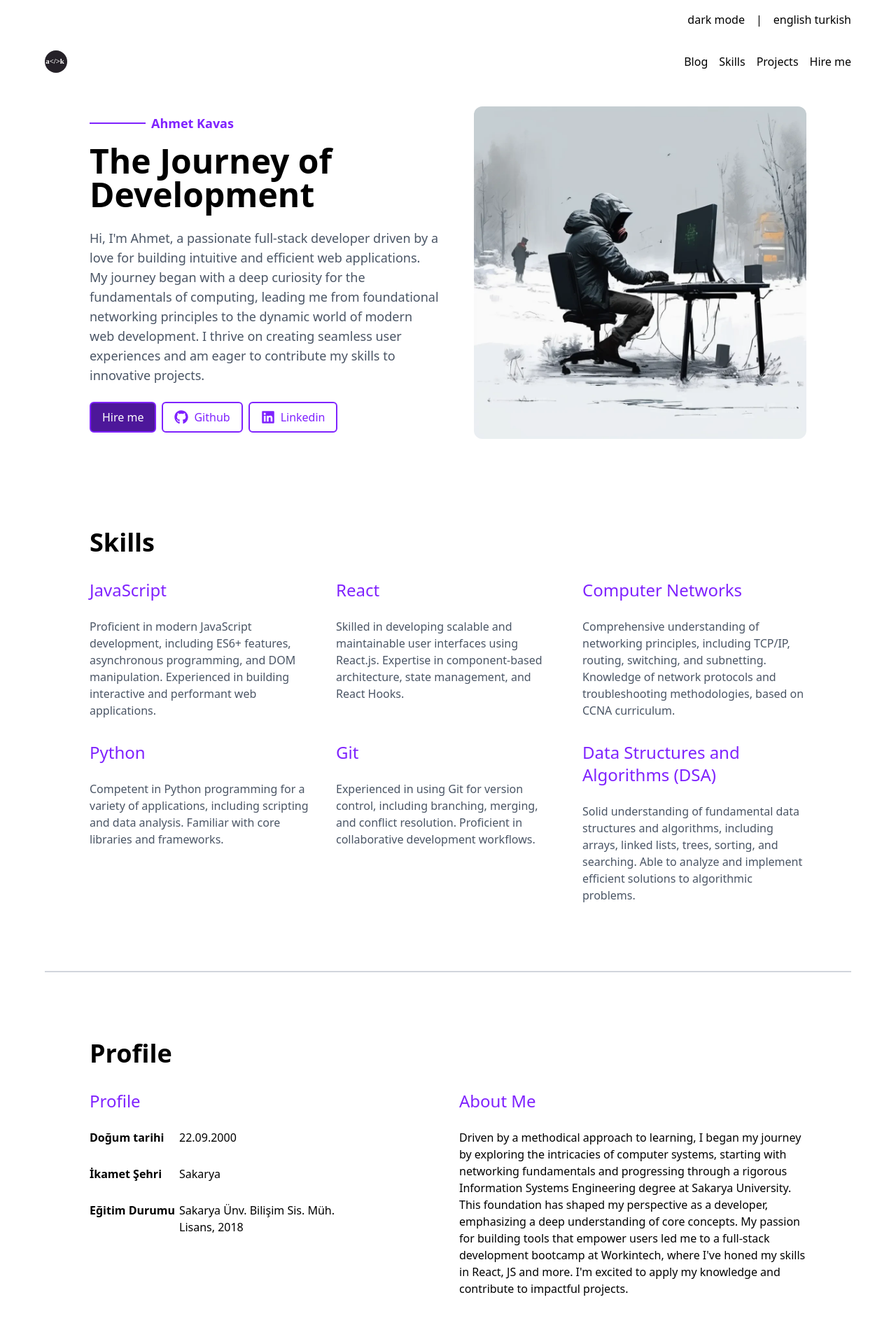
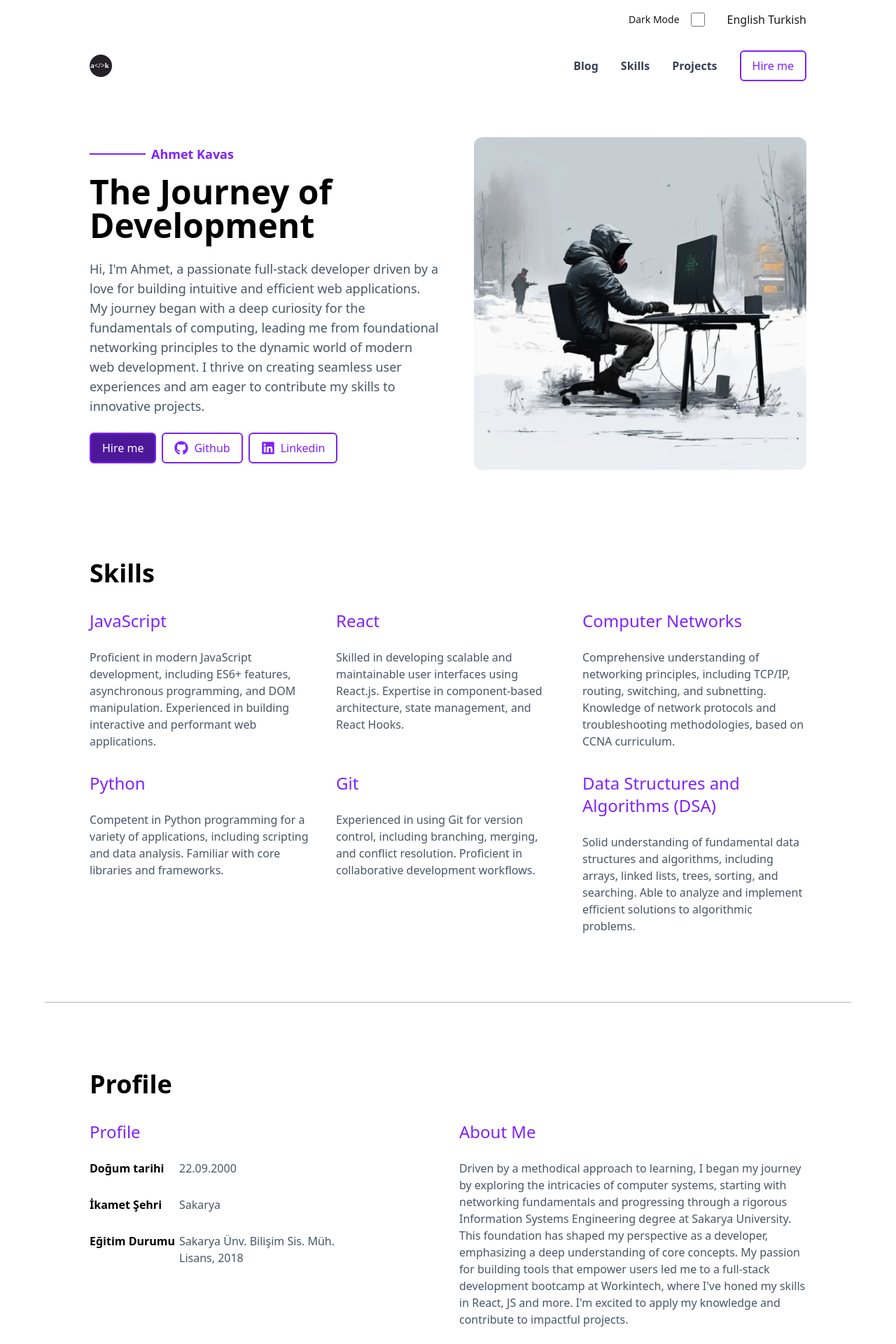
Before and after one commit to ahmetkvs/portfolio, a React (Vite) app: page / in a window 1280 px wide. Shown: the top 1920 px of the page at 70% size. Built offline with nearby package versions, Linux system fonts and the light colour scheme.

Commit message:
Added DarkMode

```diff
--- a/src/App.jsx
+++ b/src/App.jsx
@@ -1,7 +1,12 @@
+import LightDarkThemeContextProvider from "./contexts/LightDarkThemeContext";
 import Home from "./pages/Home";
 
 function App() {
-  return <Home />;
+  return (
+    <LightDarkThemeContextProvider>
+      <Home />
+    </LightDarkThemeContextProvider>
+  );
 }
 
 export default App;
--- a/src/components/footer/Footer.jsx
+++ b/src/components/footer/Footer.jsx
@@ -1,25 +1,40 @@
+import React from "react";
 import { Link } from "react-router-dom";
+import { useLightDarkTheme } from "../../contexts/LightDarkThemeContext"; // Import the context
 
 function Footer() {
+  const { ldTheme } = useLightDarkTheme();
+
   return (
-    <footer className="bg-[#F5F5F5] py-16 w-screen">
+    <footer
+      className={`py-16 w-screen ${ldTheme === "dark" ? "bg-black" : "bg-[#F5F5F5]"}`}
+    >
       <div className="w-screen px-8 md:px-16 lg:px-32 mx-auto flex flex-col md:flex-row items-center justify-between">
         <div className="text-center md:text-left mb-8 md:mb-0">
-          <h2 className="text-4xl font-semibold mb-4">
+          <h2
+            className={`text-4xl font-semibold mb-4 ${
+              ldTheme === "dark" ? "text-slate-400" : "text-black"
+            }`}
+          >
             Let's work together on <br /> your next product.
           </h2>
-          <p className="text-red-700 underline font-semibold">
+          <p
+            className={`underline font-semibold ${ldTheme === "dark" ? "text-violet-400" : "text-red-700"}`}
+          >
             ahmetpkavas@gmail.com
           </p>
         </div>
 
         <nav className="flex items-center space-x-4">
-          <Link to="#" className="text-gray-700 font-semibold hover:underline">
+          <Link
+            to="#"
+            className={`font-semibold hover:underline ${ldTheme === "dark" ? "text-white" : "text-gray-700"}`}
+          >
             Personal Blog
           </Link>
           <a
             href="https://github.com/ahmetkvs"
-            className="text-green-700 font-semibold hover:underline"
+            className="font-semibold hover:underline text-green-700"
             target="_blank"
             rel="noopener noreferrer"
           >
@@ -27,7 +42,7 @@ function Footer() {
           </a>
           <a
             href="https://www.linkedin.com/in/ahmetkavas"
-            className="text-blue-700 font-semibold hover:underline"
+            className="font-semibold hover:underline text-blue-700"
             target="_blank"
             rel="noopener noreferrer"
           >
--- a/src/components/header/Header.jsx
+++ b/src/components/header/Header.jsx
@@ -1,6 +1,8 @@
 import { FaGithub, FaLinkedin } from "react-icons/fa";
+import { useLightDarkTheme } from "../../contexts/LightDarkThemeContext";
 
 function Header() {
+  const { ldTheme } = useLightDarkTheme();
   return (
     <header className="w-full flex flex-col md:flex-row items-center justify-between gap-8 md:gap-12 px-4 md:px-8 lg:px-16 py-8">
       <div className="flex-1">
@@ -8,10 +10,15 @@ function Header() {
           <hr className="w-20 border-t-2 border-solid border-violet-600 mr-2" />
           <p className="font-semibold text-lg text-violet-600">Ahmet Kavas</p>
         </div>
-        <h1 className="text-4xl md:text-5xl font-semibold mt-4 mb-6">
+        <h1
+          className={`text-4xl md:text-5xl font-semibold mt-4 mb-6
+          ${ldTheme === "dark" ? "text-slate-400" : "text-black"}`}
+        >
           The Journey of Development
         </h1>
-        <p className="text-base text-gray-600 md:text-lg mb-6">
+        <p
+          className={`md:text-lg mb-6 ${ldTheme === "dark" ? "text-white" : "text-gray-600"}`}
+        >
           Hi, I'm Ahmet, a passionate full-stack developer driven by a love for
           building intuitive and efficient web applications. My journey began
           with a deep curiosity for the fundamentals of computing, leading me
@@ -20,14 +27,24 @@ function Header() {
           eager to contribute my skills to innovative projects.
         </p>
         <div className="flex flex-wrap gap-2">
-          <button className="px-4 py-2 text-white bg-violet-900 border-2 border-violet-600 rounded-md hover:bg-white hover:text-violet-900 transition-colors duration-300 cursor-pointer focus:outline-none focus:ring-2 focus:ring-violet-400 focus:ring-offset-2 focus:ring-offset-violet-800">
+          <button
+            className={`px-4 py-2 rounded-md transition-colors duration-300 cursor-pointer focus:outline-none focus:ring-2 focus:ring-violet-400 focus:ring-offset-2 focus:ring-offset-violet-800 transform hover:scale-105 ${
+              ldTheme === "dark"
+                ? "bg-slate-200 border-2 border-slate-300 text-zinc-900 hover:bg-slate-100 hover:border-slate-200"
+                : "bg-violet-900 border-2 border-violet-600 text-white hover:bg-white hover:text-violet-900"
+            }`}
+          >
             Hire me
           </button>
           <a
             href="https://github.com/ahmetkvs"
             target="_blank"
             rel="noopener noreferrer"
-            className="flex items-center gap-2 px-4 py-2 text-violet-600 border-2 border-violet-600 rounded-md hover:bg-violet-900 hover:text-white transition-colors duration-300 cursor-pointer focus:outline-none focus:ring-2 focus:ring-violet-400 focus:ring-offset-2 focus:ring-offset-violet-800"
+            className={`flex items-center gap-2 px-4 py-2 rounded-md transition-colors duration-300 cursor-pointer focus:outline-none focus:ring-2 focus:ring-violet-400 focus:ring-offset-2 focus:ring-offset-violet-800 transform hover:scale-105 ${
+              ldTheme === "dark"
+                ? "bg-zinc-600 border-2 border-slate-300 text-violet-300 hover:bg-zinc-500 hover:text-violet-200"
+                : "bg-transparent border-2 border-violet-600 text-violet-600 hover:bg-violet-900 hover:text-white"
+            }`}
           >
             <FaGithub className="text-xl" />
             Github
@@ -36,7 +53,11 @@ function Header() {
             href="https://www.linkedin.com/in/ahmetkavas"
             target="_blank"
             rel="noopener noreferrer"
-            className="flex items-center gap-2 px-4 py-2 text-violet-600 border-2 border-violet-600 rounded-md hover:bg-violet-900 hover:text-white transition-colors duration-300 cursor-pointer focus:outline-none focus:ring-2 focus:ring-violet-400 focus:ring-offset-2 focus:ring-offset-violet-800"
+            className={`flex items-center gap-2 px-4 py-2 rounded-md transition-colors duration-300 cursor-pointer focus:outline-none focus:ring-2 focus:ring-violet-400 focus:ring-offset-2 focus:ring-offset-violet-800 transform hover:scale-105 ${
+              ldTheme === "dark"
+                ? "bg-zinc-600 border-2 border-slate-300 text-violet-300 hover:bg-zinc-500 hover:text-violet-200"
+                : "bg-transparent border-2 border-violet-600 text-violet-600 hover:bg-violet-900 hover:text-white"
+            }`}
           >
             <FaLinkedin className="text-xl" />
             Linkedin
--- a/src/components/navbar/Navbar.jsx
+++ b/src/components/navbar/Navbar.jsx
@@ -1,18 +1,48 @@
+import React from "react";
 import { Link } from "react-router-dom";
+import { useLightDarkTheme } from "../../contexts/LightDarkThemeContext";
 
 function Navbar() {
+  const { ldTheme } = useLightDarkTheme();
+
   return (
     <nav className="w-full flex items-center justify-between px-4 md:px-8 lg:px-16 py-4">
       <img
-        src="/assets/logoDark.svg"
+        src={
+          ldTheme === "dark" ? "/assets/logoLight.svg" : "/assets/logoDark.svg"
+        }
         alt="logo"
         className="w-8 h-8 object-center rounded-2xl"
       />
-      <div className="flex space-x-4">
-        <Link to="#">Blog</Link>
-        <Link to="#skills-section">Skills</Link>
-        <Link to="#projects-section">Projects</Link>
-        <Link to="#">Hire me</Link>
+      <div className="flex space-x-8 items-center">
+        <Link
+          to="#"
+          className={`font-semibold ${ldTheme === "dark" ? "text-slate-400" : "text-gray-700"}`}
+        >
+          Blog
+        </Link>
+        <Link
+          to="#skills-section"
+          className={`font-semibold ${ldTheme === "dark" ? "text-slate-400" : "text-gray-700"}`}
+        >
+          Skills
+        </Link>
+        <Link
+          to="#projects-section"
+          className={`font-semibold ${ldTheme === "dark" ? "text-slate-400" : "text-gray-700"}`}
+        >
+          Projects
+        </Link>
+        <Link
+          to="#"
+          className={`px-4 py-2 rounded-md transition-colors duration-300 cursor-pointer focus:outline-none focus:ring-2 focus:ring-violet-400 focus:ring-offset-2 focus:ring-offset-violet-800 transform hover:scale-105 ${
+            ldTheme === "dark"
+              ? "bg-slate-200 border-2 border-slate-300 text-zinc-900 hover:bg-slate-100 hover:border-slate-200"
+              : "bg-white border-2 border-violet-600 text-violet-600 hover:bg-violet-900 hover:text-white"
+          }`}
+        >
+          Hire me
+        </Link>
       </div>
     </nav>
   );
--- a/src/components/profile/Profile.jsx
+++ b/src/components/profile/Profile.jsx
@@ -1,30 +1,71 @@
+import React from "react";
+import { useLightDarkTheme } from "../../contexts/LightDarkThemeContext";
+
 function Profile() {
+  const { ldTheme } = useLightDarkTheme();
+
   return (
     <section className="w-full py-16 px-4 md:px-8 lg:px-16">
-      <h2 className="text-4xl font-semibold mb-8">Profile</h2>
+      <h2
+        className={`text-4xl font-semibold mb-8 ${ldTheme === "dark" ? "text-white" : "text-black"}`}
+      >
+        Profile
+      </h2>
       <div className="flex flex-col md:flex-row gap-8">
         <div className="md:w-1/2">
-          <h2 className="text-2xl mb-6 text-violet-600">Profile</h2>
+          <h2
+            className={`text-2xl mb-6 ${ldTheme === "dark" ? "text-violet-400" : "text-violet-600"}`}
+          >
+            Profile
+          </h2>
           <div className="flex flex-col gap-7">
             <div className="flex">
-              <dt className="font-semibold w-32">Doğum tarihi</dt>
-              <dd>22.09.2000</dd>
+              <dt
+                className={`font-semibold w-32 ${ldTheme === "dark" ? "text-white" : "text-black"}`}
+              >
+                Doğum tarihi
+              </dt>
+              <dd
+                className={`${ldTheme === "dark" ? "text-white" : "text-gray-600"}`}
+              >
+                22.09.2000
+              </dd>
             </div>
             <div className="flex">
-              <dt className="font-semibold w-32">İkamet Şehri</dt>
-              <dd>Sakarya</dd>
+              <dt
+                className={`font-semibold w-32 ${ldTheme === "dark" ? "text-white" : "text-black"}`}
+              >
+                İkamet Şehri
+              </dt>
+              <dd
+                className={`${ldTheme === "dark" ? "text-white" : "text-gray-600"}`}
+              >
+                Sakarya
+              </dd>
             </div>
             <div className="flex">
-              <dt className="font-semibold w-32">Eğitim Durumu</dt>
-              <dd>
+              <dt
+                className={`font-semibold w-32 ${ldTheme === "dark" ? "text-white" : "text-black"}`}
+              >
+                Eğitim Durumu
+              </dt>
+              <dd
+                className={`${ldTheme === "dark" ? "text-white" : "text-gray-600"}`}
+              >
                 Sakarya Ünv. Bilişim Sis. Müh. <br /> Lisans, 2018
               </dd>
             </div>
           </div>
         </div>
         <div className="md:w-1/2">
-          <h2 className="text-2xl mb-6 text-violet-600">About Me</h2>
-          <p>
+          <h2
+            className={`text-2xl mb-6 ${ldTheme === "dark" ? "text-violet-400" : "text-violet-600"}`}
+          >
+            About Me
+          </h2>
+          <p
+            className={`${ldTheme === "dark" ? "text-white" : "text-gray-600"}`}
+          >
             Driven by a methodical approach to learning, I began my journey by
             exploring the intricacies of computer systems, starting with
             networking fundamentals and progressing through a rigorous
--- a/src/components/skills/Skill.jsx
+++ b/src/components/skills/Skill.jsx
@@ -1,8 +1,19 @@
+import React from "react";
+import { useLightDarkTheme } from "../../contexts/LightDarkThemeContext";
+
 function Skill({ heading, message }) {
+  const { ldTheme } = useLightDarkTheme();
+
   return (
     <div>
-      <h1 className="text-2xl mb-6 text-violet-600">{heading}</h1>
-      <p className="text-gray-600">{message}</p>
+      <h1
+        className={`text-2xl mb-6 ${ldTheme === "dark" ? "text-violet-400" : "text-violet-600"}`}
+      >
+        {heading}
+      </h1>
+      <p className={`${ldTheme === "dark" ? "text-white" : "text-gray-600"}`}>
+        {message}
+      </p>
     </div>
   );
 }
--- a/src/components/skills/Skills.jsx
+++ b/src/components/skills/Skills.jsx
@@ -1,11 +1,19 @@
+import React from "react";
 import Skill from "./Skill";
 import skillsContent from "../../data/skillsContent";
+import { useLightDarkTheme } from "../../contexts/LightDarkThemeContext";
 
 function Skills() {
+  const { ldTheme } = useLightDarkTheme();
+
   return (
     <section className="py-16">
       <div className="w-full mx-auto px-4 md:px-8 lg:px-16">
-        <h2 className="text-4xl font-semibold mb-8">Skills</h2>
+        <h2
+          className={`text-4xl font-semibold mb-8 ${ldTheme === "dark" ? "text-white" : "text-black"}`}
+        >
+          Skills
+        </h2>
         <div className="grid grid-cols-1 md:grid-cols-2 lg:grid-cols-3 gap-8">
           {skillsContent.map((skill, index) => {
             return (
--- a/src/components/themeSwitchers/ThemeSwitchers.jsx
+++ b/src/components/themeSwitchers/ThemeSwitchers.jsx
@@ -1,10 +1,53 @@
+import React, { useState, useEffect } from "react";
+import { useLightDarkTheme } from "../../contexts/LightDarkThemeContext";
+
 function ThemeSwitchers() {
+  const { ldTheme, setLdTheme } = useLightDarkTheme();
+  const [isSticky, setIsSticky] = useState(false);
+
+  useEffect(() => {
+    const handleScroll = () => {
+      const scrollY = window.scrollY;
+      setIsSticky(scrollY > 50); // Adjust 50 to the scroll position where you want it to become sticky
+    };
+
+    window.addEventListener("scroll", handleScroll);
+
+    return () => {
+      window.removeEventListener("scroll", handleScroll);
+    };
+  }, []);
+
+  const handleThemeToggle = () => {
+    setLdTheme(ldTheme === "light" ? "dark" : "light");
+  };
+
   return (
-    <aside className="my-4 flex w-full justify-end px-4 md:px-8 lg:px-16">
-      <div className="flex gap-4">
-        <p>dark mode</p>
-        <p>|</p>
-        <p>english turkish</p>
+    <aside
+      className={`my-4 flex w-full justify-end px-4 md:px-8 lg:px-16 sticky top-0 z-10 transition-shadow duration-300 ${
+        isSticky ? "bg-opacity-80 backdrop-blur-md border-b" : ""
+      } ${isSticky && ldTheme === "dark" ? "border-zinc-700" : isSticky && ldTheme === "light" ? "border-gray-300" : ""} ${ldTheme === "dark" ? "bg-zinc-900/80" : "bg-white/80"}`}
+    >
+      <div className="flex gap-4 items-center">
+        <label
+          className={`text-sm ${ldTheme === "dark" ? "text-zinc-100" : "text-zinc-900"}`}
+        >
+          Dark Mode
+        </label>
+        <input
+          type="checkbox"
+          checked={ldTheme === "dark"}
+          onChange={handleThemeToggle}
+          className="form-checkbox h-5 w-5 text-indigo-600 rounded focus:ring-indigo-500"
+        />
+        <p
+          className={`| ${ldTheme === "dark" ? "text-zinc-100" : "text-zinc-900"}`}
+        ></p>
+        <p
+          className={` ${ldTheme === "dark" ? "text-zinc-100" : "text-zinc-900"}`}
+        >
+          English Turkish
+        </p>
       </div>
     </aside>
   );
--- /dev/null
+++ b/src/contexts/LightDarkThemeContext.jsx
@@ -0,0 +1,21 @@
+import { createContext, useContext, useState } from "react";
+
+const ldThemeContext = createContext(null);
+
+export default function LightDarkThemeContextProvider({ children }) {
+  const [ldTheme, setLdTheme] = useState("light");
+
+  return (
+    <ldThemeContext.Provider value={{ ldTheme, setLdTheme }}>
+      {children}
+    </ldThemeContext.Provider>
+  );
+}
+
+export function useLightDarkTheme() {
+  const context = useContext(ldThemeContext);
+  if (!context) {
+    console.error("useLightDarkTheme must be used within its Provider");
+  }
+  return context;
+}
--- a/src/layouts/HomeLayout.jsx
+++ b/src/layouts/HomeLayout.jsx
@@ -5,13 +5,13 @@ import Skills from "../components/skills/Skills";
 
 function HomeLayout() {
   return (
-    <main className="min-h-screen w-screen px-4 md:px-8 lg:px-16 flex flex-col items-center space-y-8">
+    <>
       <Header />
       <Skills />
       <hr className="w-full border-t-2 border-solid border-gray-300" />
       <Profile />
       <hr className="w-full border-t-2 border-solid border-gray-300" />
-    </main>
+    </>
   );
 }
 
--- a/src/pages/Home.jsx
+++ b/src/pages/Home.jsx
@@ -2,15 +2,22 @@ import HomeLayout from "../layouts/HomeLayout";
 import ThemeSwitchers from "../components/themeSwitchers/ThemeSwitchers";
 import Navbar from "../components/navbar/Navbar";
 import Footer from "../components/footer/Footer";
+import { useLightDarkTheme } from "../contexts/LightDarkThemeContext";
 
 function Home() {
+  const { ldTheme } = useLightDarkTheme();
+
   return (
-    <>
+    <main
+      className={`min-h-screen w-screen px-4 md:px-8 lg:px-16 flex flex-col items-center space-y-8 ${
+        ldTheme === "dark" ? "bg-zinc-900" : "bg-white"
+      }`}
+    >
       <ThemeSwitchers />
       <Navbar />
       <HomeLayout />
       <Footer />
-    </>
+    </main>
   );
 }
 
```
Also changed, not shown: public/assets/logoLight.svg.
